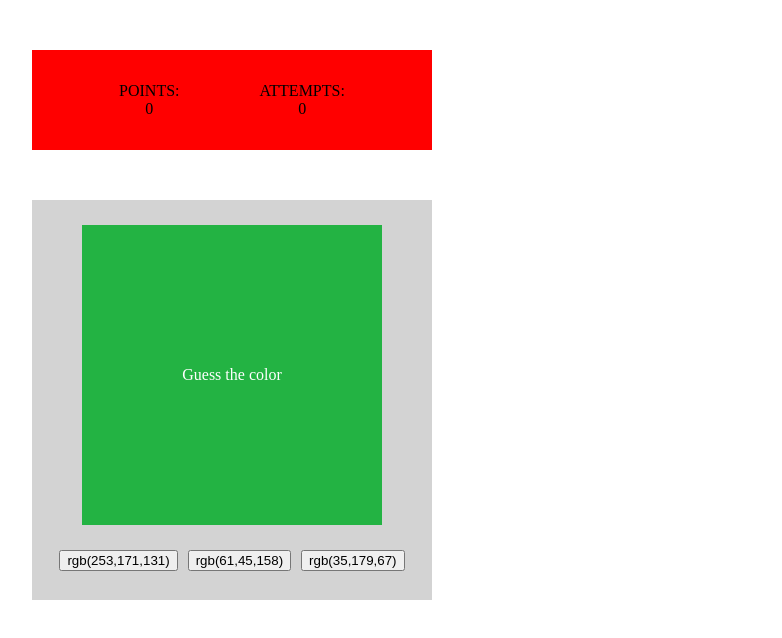
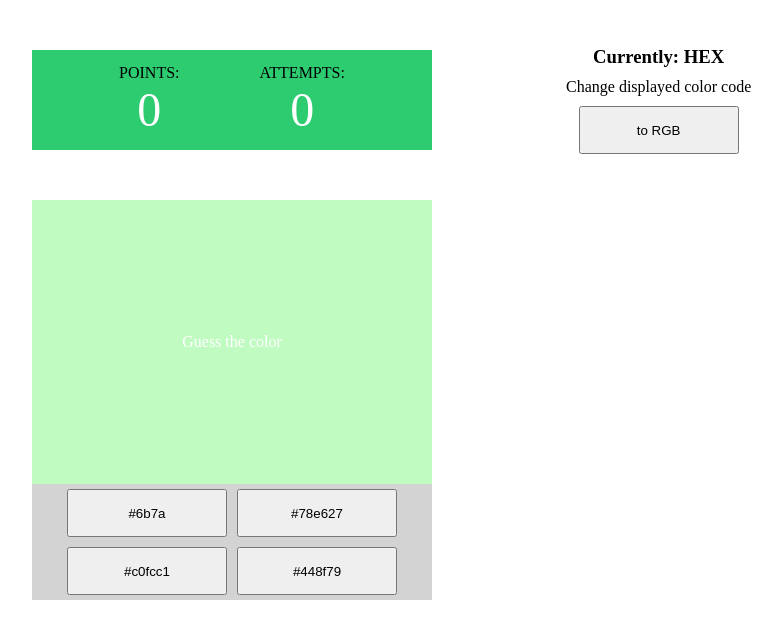
Before and after one commit to apekul/color-guesser, a React (Create React App) app: page / in a window 1280 px wide. Shown: the top 638 px of the page, without its empty margins (408-1190 px from the left). Built offline with nearby package versions, Linux system fonts and the light colour scheme.

Commit message:
Added functionality to switch between Hex nad RGB colors

```diff
--- a/public/index.html
+++ b/public/index.html
@@ -24,7 +24,7 @@
       work correctly both with client-side routing and a non-root public URL.
       Learn how to configure a non-root public URL by running `npm run build`.
     -->
-    <title>React App</title>
+    <title>ColorGuesser</title>
   </head>
   <body>
     <noscript>You need to enable JavaScript to run this app.</noscript>
--- a/src/App.js
+++ b/src/App.js
@@ -1,67 +1,76 @@
 import "./style.css";
 import React, { useState, useEffect } from "react";
 import { ScoreBoard } from "./Components/ScoreBoard";
+import { ColorCodePanel } from "./Components/ColorCodePanel";
 
 function App() {
   const [list, setList] = useState([]);
   const [answer, setAnswer] = useState();
   const [score, setScore] = useState({ points: 0, attempts: 0 });
+  const [colorCode, setColorCode] = useState(false);
 
   function randomRGB() {
     let obj = { r: 0, g: 0, b: 0 };
     Object.keys(obj).map((v) => (obj[v] = Math.floor(Math.random() * 255)));
-    return "rgb(" + obj.r + "," + obj.g + "," + obj.b + ")";
+
+    return colorCode
+      ? "rgb(" + obj.r + "," + obj.g + "," + obj.b + ")"
+      : "#" +
+          Object.keys(obj)
+            .map((v) => obj[v].toString(16))
+            .join("");
   }
 
   const check = (e) => {
-    const query = e === answer;
-    query
+    const { value } = e.target;
+    return value === answer
       ? setScore((prev) => ({ ...prev, points: prev.points + 1 }))
       : setScore((prev) => ({ ...prev, attempts: prev.attempts + 1 }));
-    return;
   };
 
-  // const StartQuiz = () => {
-  //   let arr = [];
-  //   for (let i = 0; i < 3; i++) {
-  //     arr.push(randomRGB());
-  //   }
-  //   setList(arr);
-  //   setAnswer(arr[Math.floor(Math.random() * 3)]);
-  // };
-
-  useEffect(() => {
+  const startQuiz = () => {
     let arr = [];
-    for (let i = 0; i < 3; i++) {
+    for (let i = 0; i < 4; i++) {
       arr.push(randomRGB());
     }
     setList(arr);
-    setAnswer(arr[Math.floor(Math.random() * 3)]);
+    setAnswer(arr[Math.floor(Math.random() * 4)]);
+  };
+
+  useEffect(() => {
+    startQuiz();
+  }, [colorCode]);
+
+  useEffect(() => {
+    startQuiz();
   }, [score.points]);
-
-  // useEffect(() => {}, []);
 
   return (
     <div className="container">
       <ScoreBoard score={score} />
-      <div className="group">
+      <div className="group flex">
         <div
-          className="display"
-          id="test"
+          className="display flex"
           style={{
             backgroundColor: answer,
           }}
         >
           Guess the color
         </div>
-        <div className="buttons">
+        <div className="buttons flex">
           {list.map((v, i) => (
-            <button value={v} onClick={(e) => check(e.target.value)} key={i}>
+            <button
+              className="button"
+              value={v}
+              onClick={(e) => check(e)}
+              key={i}
+            >
               {v}
             </button>
           ))}
         </div>
       </div>
+      <ColorCodePanel colorCode={colorCode} setColorCode={setColorCode} />
     </div>
   );
 }
--- /dev/null
+++ b/src/Components/ColorCodePanel.js
@@ -0,0 +1,15 @@
+import React from "react";
+
+export const ColorCodePanel = ({ setColorCode, colorCode }) => {
+  return (
+    <div className="color-panel flex">
+      <h3>Currently: {colorCode ? "RGB" : "HEX"}</h3>
+      <p>Change displayed color code</p>
+      <button className="button" onClick={() => setColorCode(!colorCode)}>
+        {!colorCode ? "to RGB" : "to HEX"}
+      </button>
+    </div>
+  );
+};
+
+export default ColorCodePanel;
--- a/src/Components/ScoreBoard.js
+++ b/src/Components/ScoreBoard.js
@@ -2,11 +2,13 @@ import React from "react";
 
 export const ScoreBoard = ({ score }) => {
   return (
-    <div className="score-group">
+    <div className="score-group flex">
       {Object.entries(score).map((v, i) => (
         <div key={i}>
-          <div>{v[0]}:</div>
-          {v[1]}
+          <>
+            <div>{v[0]}:</div>
+            <div className="score-items">{v[1]}</div>
+          </>
         </div>
       ))}
     </div>
--- a/src/style.css
+++ b/src/style.css
@@ -14,39 +14,51 @@ body{
 
 .score-group{
     grid-area: 1/2;
-    background-color: red;
+    background-color: #2ecc71;
     width: 400px;
     height: 100px;
-    display: flex;
-    align-items: center;
-    justify-content: center;
     flex-direction: row;
     gap: 5em;
     text-align: center;
     text-transform: uppercase;
 }
+ .score-items{
+    font-size: 3rem;
+    color: white
+ }
+
+ .flex{
+    display: flex;
+    align-items: center;
+    justify-content: center
+ }
 
 .group{
     grid-area: 2/2;
-    display: flex;
-    align-items: center;
-    justify-content: center;
+    background-color: lightgray;
     flex-direction: column;
-    background-color: lightgray;
     width: 400px;
     height: 400px;
-    gap: 20px;
 }
 .display{
-    width: 300px;
-    height: 300px;
-    display: flex;
-    align-items: center;
-    justify-content: center;
+    width: 400px;
+    height: 400px;
     color: white
 }
+.buttons{
+    flex-wrap: wrap;
+}
 
-.buttons button{
-    /* padding: 5px; */
+.button{
+    margin: 5px;
+    height: 3rem;
+    width: 10rem;
+}
+
+.color-panel{
+    grid-area: 1/3;
+    flex-direction: column;
+}
+.color-panel p, h3{
     margin: 5px;
 }
```
